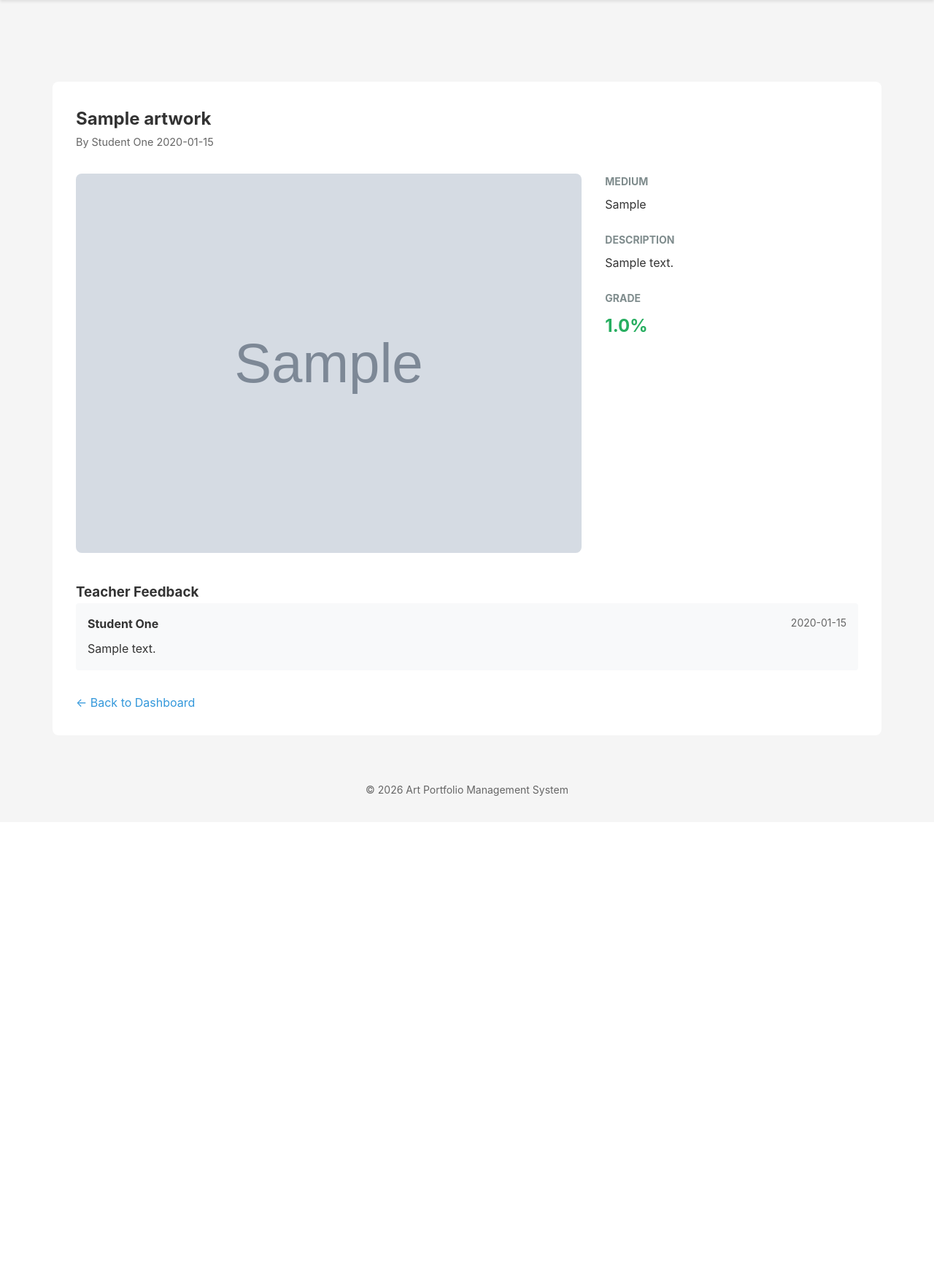
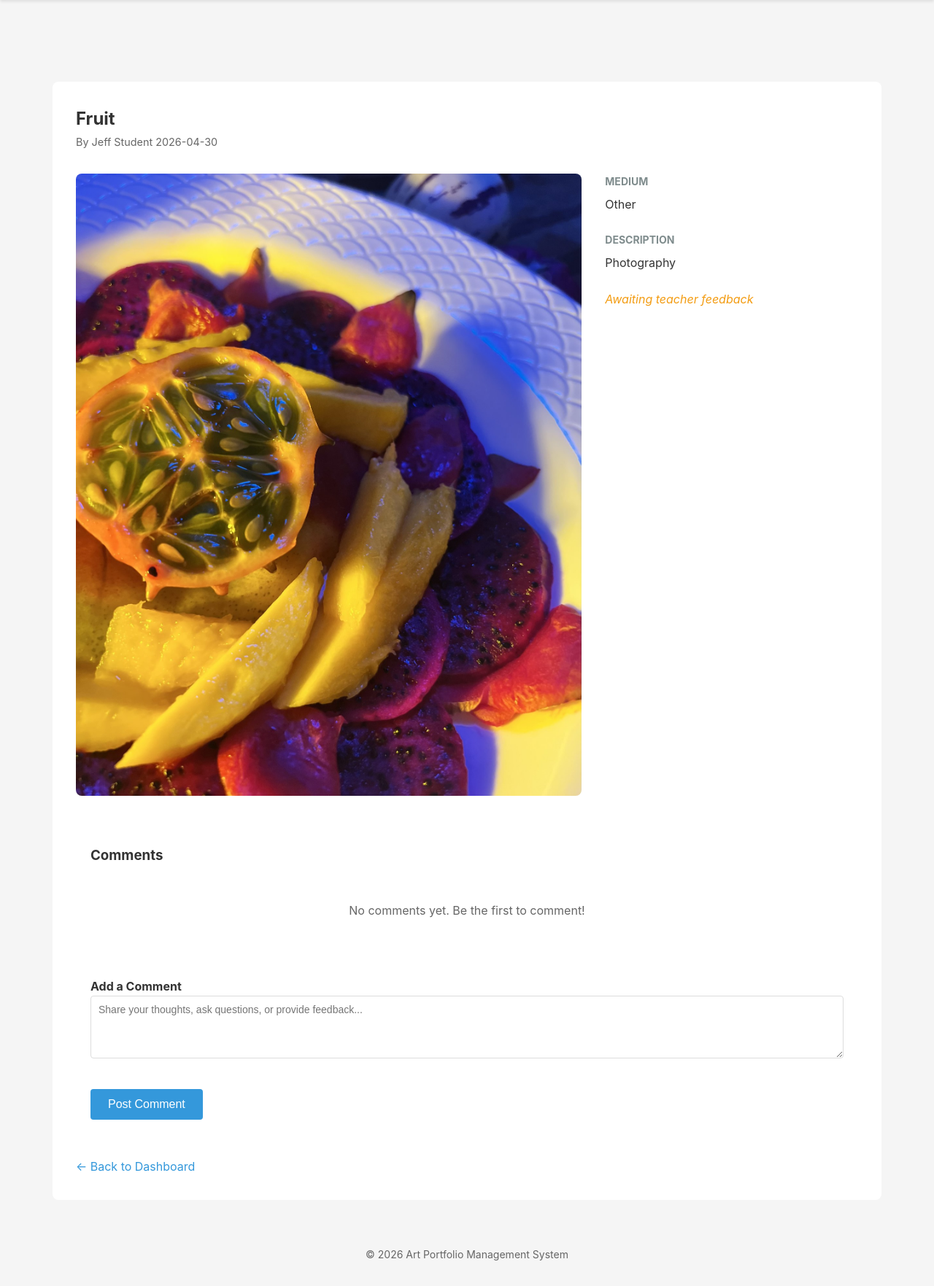
Before and after one commit to weimja01/portfolio_management_system, a Flask app: page /artworks/1 in a window 1280 px wide. Shown: the part 70-1833 px from the top of the page at 73% size. Before the commit the page ends 1161 px from the top, so only its background shows below. Run offline with Flask 3, Linux system fonts and the light colour scheme; a user stored in the database is signed in; data comes from the database, SQL or seed files in the repository; tables that the repository leaves empty hold one stand-in row (values such as "Sample post"); grey boxes marked "Sample" are stand-in pictures; some libraries are stand-ins or nearby versions.

Commit message:
fixed comments upload functionality

```diff
--- a/artworks.py
+++ b/artworks.py
@@ -194,11 +194,11 @@ def detail(artwork_id):
     # Fetch feedback / comments for this artwork
     feedback = db.execute(
         """
-        SELECT c.*, u.first_name || ' ' || u.last_name AS teacher_name
+        SELECT c.*, u.first_name, u.last_name, u.role
         FROM comments c
-        JOIN users u ON u.user_id = c.teacher_id
+        JOIN users u ON u.user_id = c.user_id
         WHERE c.artwork_id = ?
-        ORDER BY c.created_at DESC
+        ORDER BY c.created_at ASC
         """,
         (artwork_id,)
     ).fetchall()
@@ -209,6 +209,57 @@ def detail(artwork_id):
         feedback=feedback
     )
 
+@artworks_bp.route('/<int:artwork_id>/comment', methods=['POST'])
+@login_required
+def add_comment(artwork_id):
+    """Add a comment to an artwork."""
+    from datetime import datetime
+
+    comment_text = request.form.get('comment_text', '').strip()
+
+    if not comment_text:
+        flash("Comment cannot be empty.", "danger")
+        return redirect(url_for('artworks.detail', artwork_id=artwork_id))
+
+    user_id = session.get('user_id')
+
+    db = get_db()
+
+    # Verify artwork exists
+    artwork = db.execute(
+        "SELECT artwork_id FROM artworks WHERE artwork_id = ?",
+        (artwork_id,)
+    ).fetchone()
+
+    if not artwork:
+        flash("Artwork not found.", "danger")
+        return redirect(url_for('student.dashboard'))
+
+    try:
+        # Insert comment
+        print(f"\n=== TRYING TO INSERT COMMENT ===")
+        print(f"Artwork ID: {artwork_id}")
+        print(f"User ID: {user_id}")
+        print(f"Comment: {comment_text[:50]}")
+
+        db.execute(
+            """
+            INSERT INTO comments (artwork_id, user_id, comment_text, created_at)
+            VALUES (?, ?, ?, ?)
+            """,
+            (artwork_id, user_id, comment_text, datetime.utcnow().isoformat())
+        )
+        db.commit()
+
+        print("=== COMMIT SUCCESSFUL ===\n")
+
+        flash("Comment added successfully!", "success")
+
+    except Exception as e:
+        print(f"=== ERROR INSERTING COMMENT: {e} ===\n")
+        flash(f"Error adding comment: {e}", "danger")
+
+    return redirect(url_for('artworks.detail', artwork_id=artwork_id))
 
 @artworks_bp.route('/<int:artwork_id>/delete', methods=['POST'])
 @student_required
--- a/static/css/style.css
+++ b/static/css/style.css
@@ -527,3 +527,71 @@ footer {
         grid-template-columns: 1fr;
     }
 }
+
+/* Comment Role Badges */
+.role-badge {
+    padding: 3px 8px;
+    border-radius: 3px;
+    font-size: 11px;
+    font-weight: bold;
+    color: white;
+    margin-left: 10px;
+}
+
+.role-badge.teacher {
+    background-color: #e74c3c;
+}
+
+.role-badge.student {
+    background-color: #3498db;
+}
+
+.comment {
+    background: #f8f9fa;
+    border-left: 3px solid #3498db;
+    padding: 15px;
+    margin-bottom: 15px;
+    border-radius: 4px;
+}
+
+.comment-header {
+    margin-bottom: 10px;
+    display: flex;
+    align-items: center;
+    flex-wrap: wrap;
+}
+
+.comment-date {
+    color: #666;
+    font-size: 14px;
+    margin-left: auto;
+}
+
+.comment-text {
+    margin: 0;
+    color: #333;
+    line-height: 1.6;
+}
+
+.comment-form textarea {
+    width: 100%;
+    padding: 10px;
+    border: 1px solid #ddd;
+    border-radius: 4px;
+    font-family: Arial, sans-serif;
+    font-size: 14px;
+    resize: vertical;
+}
+
+.comment-form textarea:focus {
+    outline: none;
+    border-color: #3498db;
+    box-shadow: 0 0 0 3px rgba(52, 152, 219, 0.1);
+}
+
+.feedback-section {
+    margin-top: 40px;
+    padding: 20px;
+    background: white;
+    border-radius: 8px;
+}
--- a/templates/artworks/detail.html
+++ b/templates/artworks/detail.html
@@ -1,6 +1,6 @@
 {% extends "base.html" %}
 
-{% block title %}{{ artwork.title }} - Portfolio System{% endblock %}
+{% block title %}{{ artwork.title }} - Portfolio Pro{% endblock %}
 
 {% block content %}
 <div class="artwork-detail">
@@ -64,23 +64,45 @@
         </div>
     </div>
 
-    <!-- Teacher Feedback -->
+    <!-- Comments Section -->
     <section class="feedback-section">
-        <h3>Teacher Feedback</h3>
+        <h3>Comments</h3>
 
         {% if feedback %}
             {% for comment in feedback %}
                 <div class="comment">
                     <div class="comment-header">
-                        <strong>{{ comment.teacher_name }}</strong>
-                        <span class="comment-date">{{ comment.created_at[:10] }}</span>
+                        <strong>{{ comment['first_name'] }} {{ comment['last_name'] }}</strong>
+                        {% if comment['role'] == 'teacher' %}
+                            <span class="role-badge teacher">Teacher</span>
+                        {% else %}
+                            <span class="role-badge student">Student</span>
+                        {% endif %}
+                        <span class="comment-date">{{ comment['created_at'][:10] }}</span>
                     </div>
-                    <p class="comment-text">{{ comment.comment_text }}</p>
+                    <p class="comment-text">{{ comment['comment_text'] }}</p>
                 </div>
             {% endfor %}
         {% else %}
-            <p class="empty-state">No feedback yet.</p>
+            <p class="empty-state">No comments yet. Be the first to comment!</p>
         {% endif %}
+
+        <!-- Add Comment Form -->
+        <div class="comment-form" style="margin-top: 30px;">
+            <h4>Add a Comment</h4>
+            <form action="{{ url_for('artworks.add_comment', artwork_id=artwork['artwork_id']) }}" method="POST">
+                <div class="form-group">
+                    <textarea
+                        name="comment_text"
+                        rows="4"
+                        placeholder="Share your thoughts, ask questions, or provide feedback..."
+                        required
+                        style="width: 100%; padding: 10px; border: 1px solid #ddd; border-radius: 4px; font-family: Arial, sans-serif; font-size: 14px; resize: vertical;"
+                    ></textarea>
+                </div>
+                <button type="submit" class="btn btn-primary" style="margin-top: 10px;">Post Comment</button>
+            </form>
+        </div>
     </section>
 
     <div class="back-link">
```
Also changed, not shown: .venv-1/pyvenv.cfg (added), portfolio.db, static/uploads/0b909624592148189de1bd510439a203.jpeg (added), static/uploads/d814a93b516546e79db0cf1da2aea66a.png (added), static/uploads/fa75a548de2d4222bf149999082737e6.png (added), static/uploads/thumb_0b909624592148189de1bd510439a203.jpeg (added), static/uploads/thumb_d814a93b516546e79db0cf1da2aea66a.png (added), static/uploads/thumb_fa75a548de2d4222bf149999082737e6.png (added), 4 other files.
